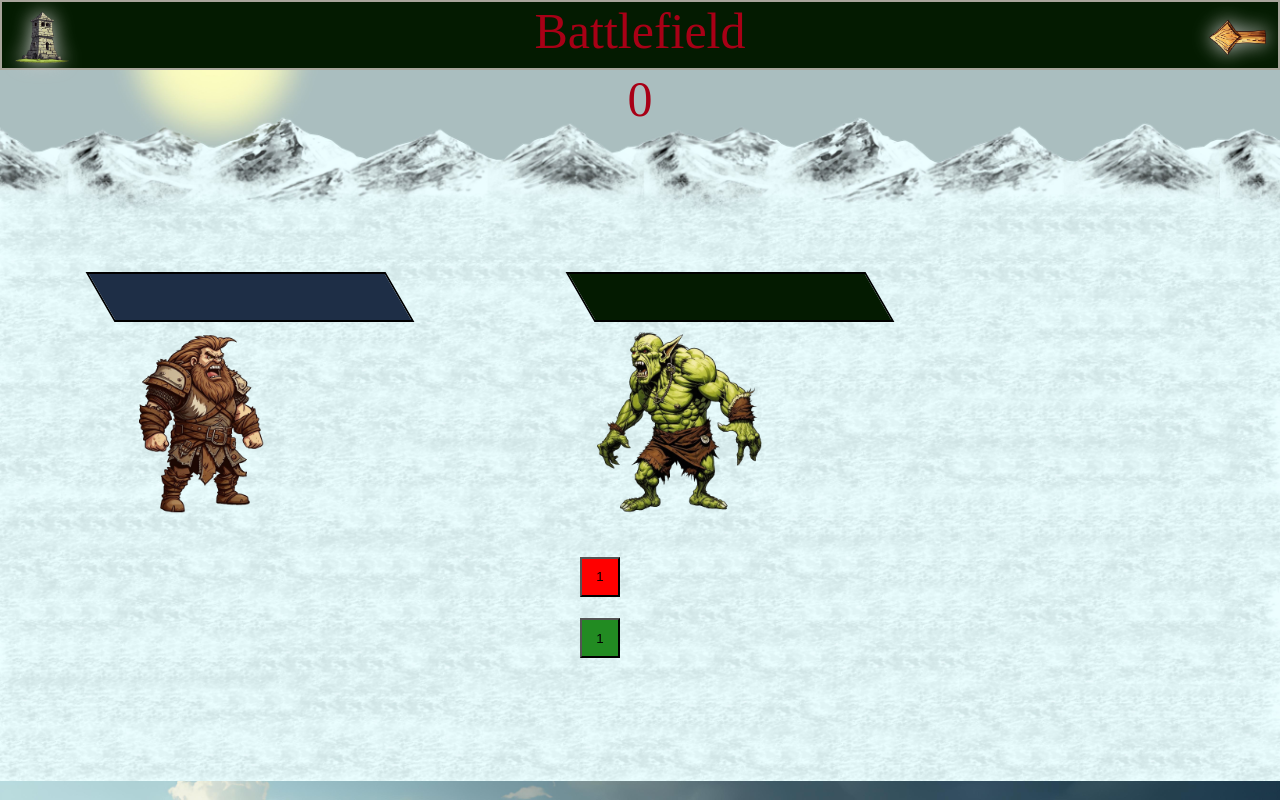
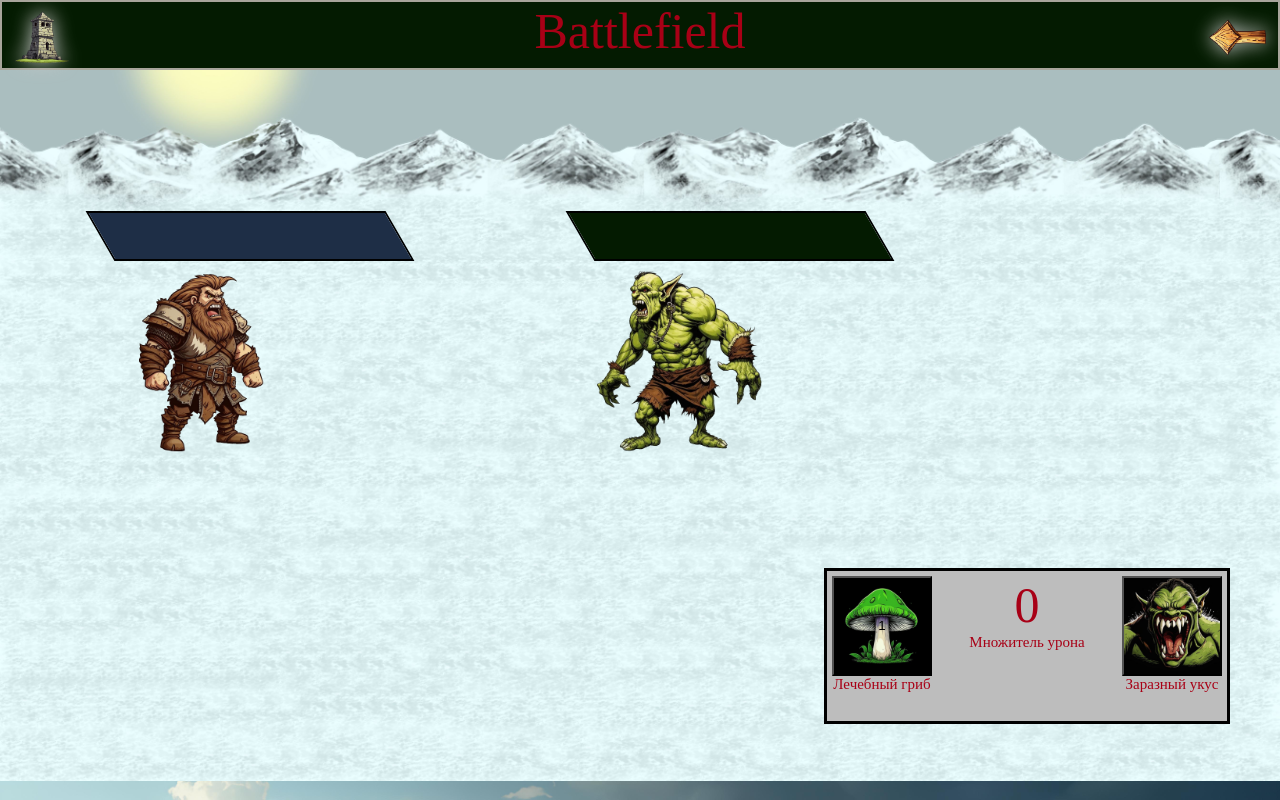
Before and after one commit to Ptomainchik/NorthTanah, a React (Create React App) app: page /battlefieldorlwl1 in a window 1280 px wide. Built offline with nearby package versions, Linux system fonts and the light colour scheme; a web font is replaced by a local one.

Commit message:
Battlefield8

```diff
--- a/src/components/Battlefields/OrcsBattlefield/OrcsBattlefieldLwl1.tsx
+++ b/src/components/Battlefields/OrcsBattlefield/OrcsBattlefieldLwl1.tsx
@@ -12,13 +12,13 @@ export const OrcsBattlefieldLwl1 = () => {
     const [dwarfHealth, setDwarfHealth] = useState(1000);
     const [orcHealth, setOrcHealth] = useState(1000);
     const [diceRoll, setDiceRoll] = useState(0);
-    const [poultice, setPoultice] = useState(1)
+    const [orcPoultice, setOrcPoultice] = useState(1)
     const [contagiousBite, setContagiousBite] = useState(1)
 
     const handlePoultice = () => {
-        if (poultice === -1) {
+        if (orcPoultice === -1) {
         } else {
-            setPoultice( -1);
+            setOrcPoultice( -1);
             setOrcHealth(orcHealth + 100);
             return
         }
@@ -95,18 +95,28 @@ export const OrcsBattlefieldLwl1 = () => {
             <div className={classes.buttonOrcsBattlefield}><HomeButton/><span>Battlefield</span><BackButton/></div>
             <div className={classes.unitsFlex}>
                 <div className={classes.unitsBlock}>
-                    <div className={classes.dwarfLwl12}>
+                    <div className={classes.dwarfLwl123}>
                     <progress className={classes.healthIndicatorDwarf} max="1000" value={dwarfHealth} ></progress>
                         <button className={classes.buttonDwarfLwl1} onClick={handleOrcAttack} ></button>
                     </div>
                 </div>
-                <div>{diceRoll}</div>
                 <div className={classes.unitsBlock}>
-                    <div className={classes.orcLwl12}>
+                    <div className={classes.orcLwl123}>
                         <progress className={classes.healthIndicatorOrc} max="1000" value={orcHealth} ></progress>
                         <button className={classes.buttonOrcLwl1}></button>
-                        <button className={classes.poultice} onClick={handlePoultice}>{poultice}</button>
-                        <button className={classes.bite} onClick={handleContagiousBite}>{contagiousBite}</button>
+                        <div className={classes.flexSkils}>
+                            <div className={classes.blockSkils}>
+                                <button className={classes.orcPoultice} onClick={handlePoultice} title="Лечебный гриб - востанавливает 100 едениц здоровья.">{orcPoultice}</button>
+                                <div className={classes.titleSkils}>Лечебный гриб</div>
+                            </div>
+                                <div className={classes.blockSkils}>{diceRoll}
+                                <div className={classes.titleSkils}>Множитель урона</div>
+                            </div>
+                            <div className={classes.blockSkils}>
+                                <button className={classes.contagiousBite} onClick={handleContagiousBite} title="Заразный укус - наносит слабый урон противнику.">{contagiousBite}</button>
+                                <div className={classes.titleSkils}>Заразный укус</div>
+                            </div>
+                        </div>
                     </div>
                 </div>
             </div>
--- a/src/components/Battlefields/OrcsBattlefield/OrcsBattlefieldLwl2.tsx
+++ b/src/components/Battlefields/OrcsBattlefield/OrcsBattlefieldLwl2.tsx
@@ -12,13 +12,22 @@ export const OrcsBattlefieldLwl2 = () => {
     const [orcHealth, setOrcHealth] = useState(1000);
     const [diceRoll, setDiceRoll] = useState(0);
     const [poultice, setPoultice] = useState(1)
-
+    const [contagiousBite, setContagiousBite] = useState(1)
 
     const handlePoultice = () => {
         if (poultice === -1) {
         } else {
             setPoultice( -1);
             setOrcHealth(orcHealth + 100);
+            return
+        }
+    };
+
+    const handleContagiousBite = () => {
+        if (contagiousBite === -1) {
+        } else {
+            setContagiousBite( -1);
+            setDwarfHealth(dwarfHealth - 50);
             return
         }
     };
@@ -37,11 +46,46 @@ export const OrcsBattlefieldLwl2 = () => {
         }
         if (dwarfHealth < 200 && diceRoll !== null) {
             setTimeout(() => {
+                setOrcHealth(orcHealth - 35)
+            }, 100)
+        }
+        if (dwarfHealth === 200 && diceRoll !== null) {
+            setTimeout(() => {
                 setOrcHealth(orcHealth - 40)
             }, 100)
         }
-        if (dwarfHealth <= 10){
+        else if (dwarfHealth === 190 && diceRoll !== null) {
+            setTimeout(() => {
+                setOrcHealth(orcHealth - 40)
+            }, 100)
+        }
+        else if (dwarfHealth === 180 && diceRoll !== null) {
+            setTimeout(() => {
+                setOrcHealth(orcHealth - 40)
+            }, 100)
+            alert("Я уничтожу тебя!")
+        }
+        if (dwarfHealth === 500 && diceRoll !== null) {
+            setTimeout(() => {
+                setOrcHealth(orcHealth - 50)
+            }, 100)
+        }
+        else if (dwarfHealth === 490 && diceRoll !== null) {
+            setTimeout(() => {
+                setOrcHealth(orcHealth - 50)
+            }, 100)
+        }
+        else if (dwarfHealth === 480 && diceRoll !== null) {
+            setTimeout(() => {
+                setOrcHealth(orcHealth - 50)
+            }, 100)
+            alert("Ты конченный!")
+        }
+        if (dwarfHealth < 10){
             window.location.href = "battlefieldorlwl3";
+        }
+        if (orcHealth < 10){
+            window.location.href = "*";
         }
     };
 
@@ -50,15 +94,18 @@ export const OrcsBattlefieldLwl2 = () => {
             <div className={classes.buttonOrcsBattlefield}><HomeButton/><span>Battlefield</span><BackButton/></div>
             <div className={classes.unitsFlex}>
                 <div className={classes.unitsBlock}>
-                    <div className={classes.dwarfLwl12}>
-                        {dwarfHealth}<button className={classes.buttonDwarfLwl2} onClick={handleOrcAttack} ></button>
+                    <div className={classes.dwarfLwl123}>
+                    <progress className={classes.healthIndicatorDwarf} max="1000" value={dwarfHealth} ></progress>
+                        <button className={classes.buttonDwarfLwl2} onClick={handleOrcAttack} ></button>
                     </div>
                 </div>
                 <div>{diceRoll}</div>
                 <div className={classes.unitsBlock}>
-                    <div className={classes.orcLwl12}>
-                        {orcHealth}<button className={classes.buttonOrcLwl2}></button>
+                    <div className={classes.orcLwl123}>
+                        <progress className={classes.healthIndicatorOrc} max="1000" value={orcHealth} ></progress>
+                        <button className={classes.buttonOrcLwl2}></button>
                         <button className={classes.poultice} onClick={handlePoultice}>{poultice}</button>
+                        <button className={classes.bite} onClick={handleContagiousBite}>{contagiousBite}</button>
                     </div>
                 </div>
             </div>
--- a/src/components/Battlefields/OrcsBattlefield/OrcsBattlefieldLwl3.tsx
+++ b/src/components/Battlefields/OrcsBattlefield/OrcsBattlefieldLwl3.tsx
@@ -2,7 +2,6 @@ import classes from "../../Styles/BattlefieldsStyles.module.css";
 import { HomeButton } from "../../Button/HomeButton/HomeButton";
 import { BackButton } from "../../Button/BackButton/BackButton";
 import { useState } from "react";
-
 
 const randomIntegerFromInterval = (min: number, max: number): number => {
     return Math.floor(Math.random() * (max - min + 1) + min);
@@ -13,13 +12,22 @@ export const OrcsBattlefieldLwl3 = () => {
     const [orcHealth, setOrcHealth] = useState(1000);
     const [diceRoll, setDiceRoll] = useState(0);
     const [poultice, setPoultice] = useState(1)
-
+    const [contagiousBite, setContagiousBite] = useState(1)
 
     const handlePoultice = () => {
         if (poultice === -1) {
         } else {
             setPoultice( -1);
             setOrcHealth(orcHealth + 100);
+            return
+        }
+    };
+
+    const handleContagiousBite = () => {
+        if (contagiousBite === -1) {
+        } else {
+            setContagiousBite( -1);
+            setDwarfHealth(dwarfHealth - 50);
             return
         }
     };
@@ -38,11 +46,46 @@ export const OrcsBattlefieldLwl3 = () => {
         }
         if (dwarfHealth < 200 && diceRoll !== null) {
             setTimeout(() => {
+                setOrcHealth(orcHealth - 35)
+            }, 100)
+        }
+        if (dwarfHealth === 200 && diceRoll !== null) {
+            setTimeout(() => {
                 setOrcHealth(orcHealth - 40)
             }, 100)
         }
-        if (dwarfHealth <= 10){
+        else if (dwarfHealth === 190 && diceRoll !== null) {
+            setTimeout(() => {
+                setOrcHealth(orcHealth - 40)
+            }, 100)
+        }
+        else if (dwarfHealth === 180 && diceRoll !== null) {
+            setTimeout(() => {
+                setOrcHealth(orcHealth - 40)
+            }, 100)
+            alert("Я уничтожу тебя!")
+        }
+        if (dwarfHealth === 500 && diceRoll !== null) {
+            setTimeout(() => {
+                setOrcHealth(orcHealth - 50)
+            }, 100)
+        }
+        else if (dwarfHealth === 490 && diceRoll !== null) {
+            setTimeout(() => {
+                setOrcHealth(orcHealth - 50)
+            }, 100)
+        }
+        else if (dwarfHealth === 480 && diceRoll !== null) {
+            setTimeout(() => {
+                setOrcHealth(orcHealth - 50)
+            }, 100)
+            alert("Ты конченный!")
+        }
+        if (dwarfHealth < 10){
             window.location.href = "battlefieldorlwl4";
+        }
+        if (orcHealth < 10){
+            window.location.href = "*";
         }
     };
 
@@ -51,15 +94,18 @@ export const OrcsBattlefieldLwl3 = () => {
             <div className={classes.buttonOrcsBattlefield}><HomeButton/><span>Battlefield</span><BackButton/></div>
             <div className={classes.unitsFlex}>
                 <div className={classes.unitsBlock}>
-                    <div className={classes.dwarfLwl12}>
-                        {dwarfHealth}<button className={classes.buttonDwarfLwl3} onClick={handleOrcAttack} ></button>
+                    <div className={classes.dwarfLwl123}>
+                    <progress className={classes.healthIndicatorDwarf} max="1000" value={dwarfHealth} ></progress>
+                        <button className={classes.buttonDwarfLwl3} onClick={handleOrcAttack} ></button>
                     </div>
                 </div>
                 <div>{diceRoll}</div>
                 <div className={classes.unitsBlock}>
-                    <div className={classes.orcLwl12}>
-                        {orcHealth}<button className={classes.buttonOrcLwl3}></button>
+                    <div className={classes.orcLwl123}>
+                        <progress className={classes.healthIndicatorOrc} max="1000" value={orcHealth} ></progress>
+                        <button className={classes.buttonOrcLwl3}></button>
                         <button className={classes.poultice} onClick={handlePoultice}>{poultice}</button>
+                        <button className={classes.bite} onClick={handleContagiousBite}>{contagiousBite}</button>
                     </div>
                 </div>
             </div>
--- a/src/components/Dwarves/Guilds/MerchantsGuild/MerchantsGuild.tsx
+++ b/src/components/Dwarves/Guilds/MerchantsGuild/MerchantsGuild.tsx
@@ -18,7 +18,7 @@ const closeModal = () => {
 return (
   <div>
     <button onClick={openModal} className={classes.scalesMerchants} title="Гильдия Торговцев"></button>
-    <Modal ariaHideApp={false} style={{ overlay: {backgroundColor: 'rgba(255, 130, 58, 0.7)'}, content: {border: '2px solid black' }}}
+    <Modal ariaHideApp={false} style={{ overlay: {backgroundColor: 'rgba(245, 231, 44, 0.7)'}, content: {border: '2px solid black' }}}
     className={classes.merchantsModal} isOpen={modalIsOpen}>
       {MerchantsGuildDescription}
       <button className={classes.buttonCloseMerchantsModal} onClick={closeModal}>Закрыть</button>
--- a/src/components/Styles/BattlefieldsStyles.module.css
+++ b/src/components/Styles/BattlefieldsStyles.module.css
@@ -8,25 +8,13 @@
     background-size: contain;
 }
 
-.dwarvesBattlefield .dwarfLwl3{
-    position: relative;
-    left: 100px;
-    top: 50%;
-}
-
-.dwarvesBattlefield .orcLwl3{
-    position: relative;
-    right: 0;
-    top: 50%;
-}
-
-.dwarvesBattlefield .dwarfLwl12{
+.dwarvesBattlefield .dwarfLwl123{
     position: relative;
     left: 500px;
     top: 50%;
 }
 
-.dwarvesBattlefield .orcLwl12{
+.dwarvesBattlefield .orcLwl123{
     position: relative;
     right: 200px;
     top: 50%;
@@ -109,25 +97,13 @@
     background-size: contain;
 }
 
-.orcsBattlefield .dwarfLwl3{
-    position: relative;
-    right: 100px;
-    top: 50%;
-}
-
-.orcsBattlefield .orcLwl3{
-    position: relative;
-    right: 200px;
-    top: 50%;
-}
-
-.orcsBattlefield .dwarfLwl12{
+.orcsBattlefield .dwarfLwl123{
     position: relative;
     left: 100px;
     top: 50%;
 }
 
-.orcsBattlefield .orcLwl12{
+.orcsBattlefield .orcLwl123{
     position: relative;
     right: 700px;
     top: 50%;
@@ -216,16 +192,18 @@
     display: block;
 }
 
-.poultice{
-    width: 40px;
-    height: 40px;
-    background: red;
+.orcPoultice{
+    width: 100px;
+    height: 100px;
+    background: url(../../images/Battlefields/OrcSkils/MedicinalMushroom.jpg) no-repeat;
+    background-size: contain;
 }
 
-.bite{
-    width: 40px;
-    height: 40px;
-    background: forestgreen;
+.contagiousBite{
+    width: 100px;
+    height: 100px;
+    background: url(../../images/Battlefields/OrcSkils/OrcBite.jpg) no-repeat;
+    background-size: contain;
 }
 
  progress {
@@ -261,3 +239,35 @@
 .healthIndicatorDwarf::-webkit-progress-value {
     background-color: rgb(30, 46, 70);
 }
+
+/* -----OrcSkils----- */
+
+.flexSkils{
+    display: flex;
+    border: black solid 3px;
+    width: 400px;
+    height: 150px;
+    justify-content: space-between;
+    position: absolute;
+    bottom: -250px;
+    right: -650px ;
+    background: rgb(189, 189, 189) ;
+}
+
+.blockSkils{
+    display: block;
+    margin: 5px;
+}
+
+.titleSkils{
+    font-size: 15px;
+}
+
+.damageMultiplier{
+    width: 100px;
+    height: 100px;
+    border: black solid 3px;
+    background: rgb(189, 189, 189);
+
+
+}
```
Also changed, not shown: src/images/Battlefields/OrcSkils/MedicinalMushroom.jpg (added), src/images/Battlefields/OrcSkils/OrcBite.jpg (added).
